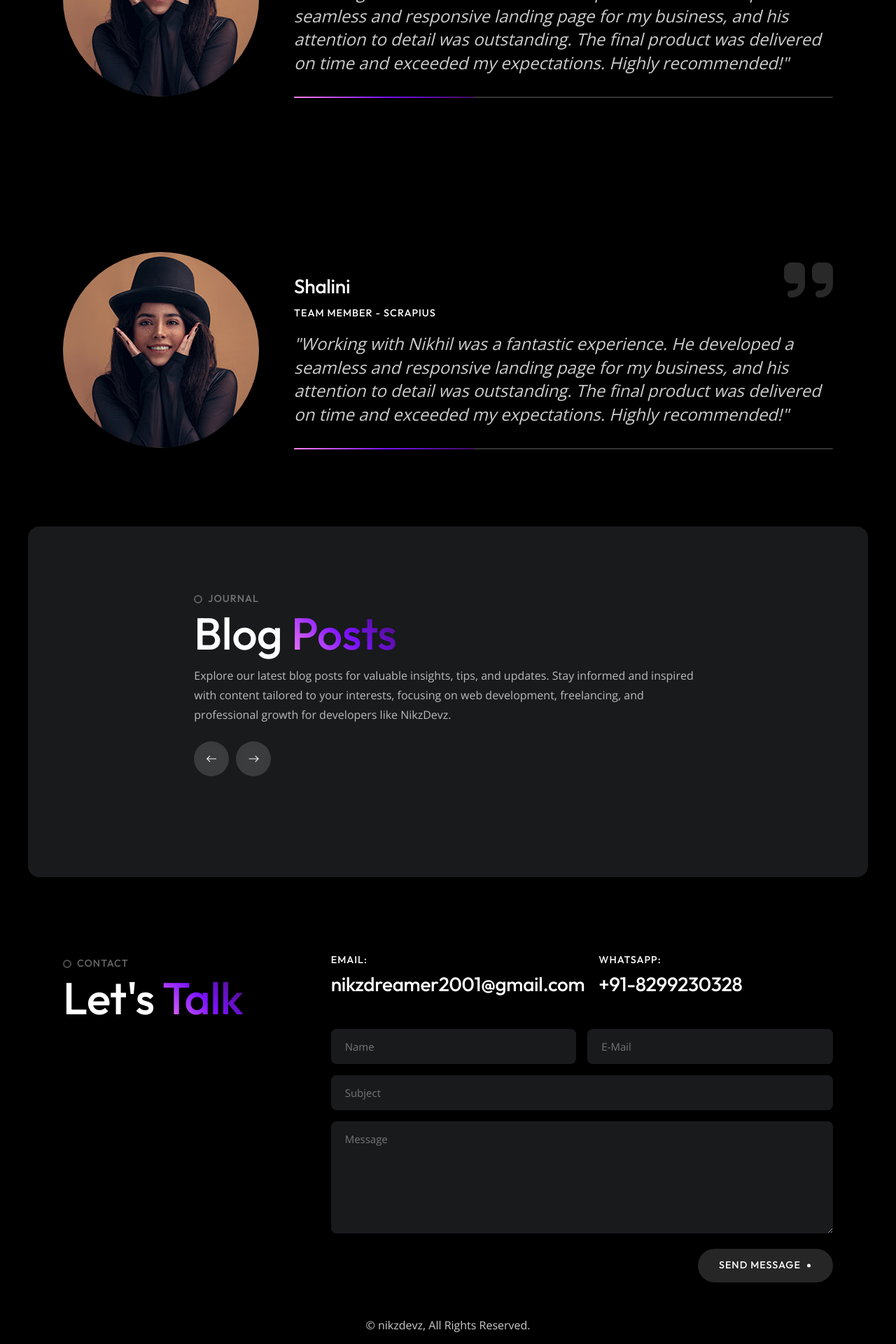
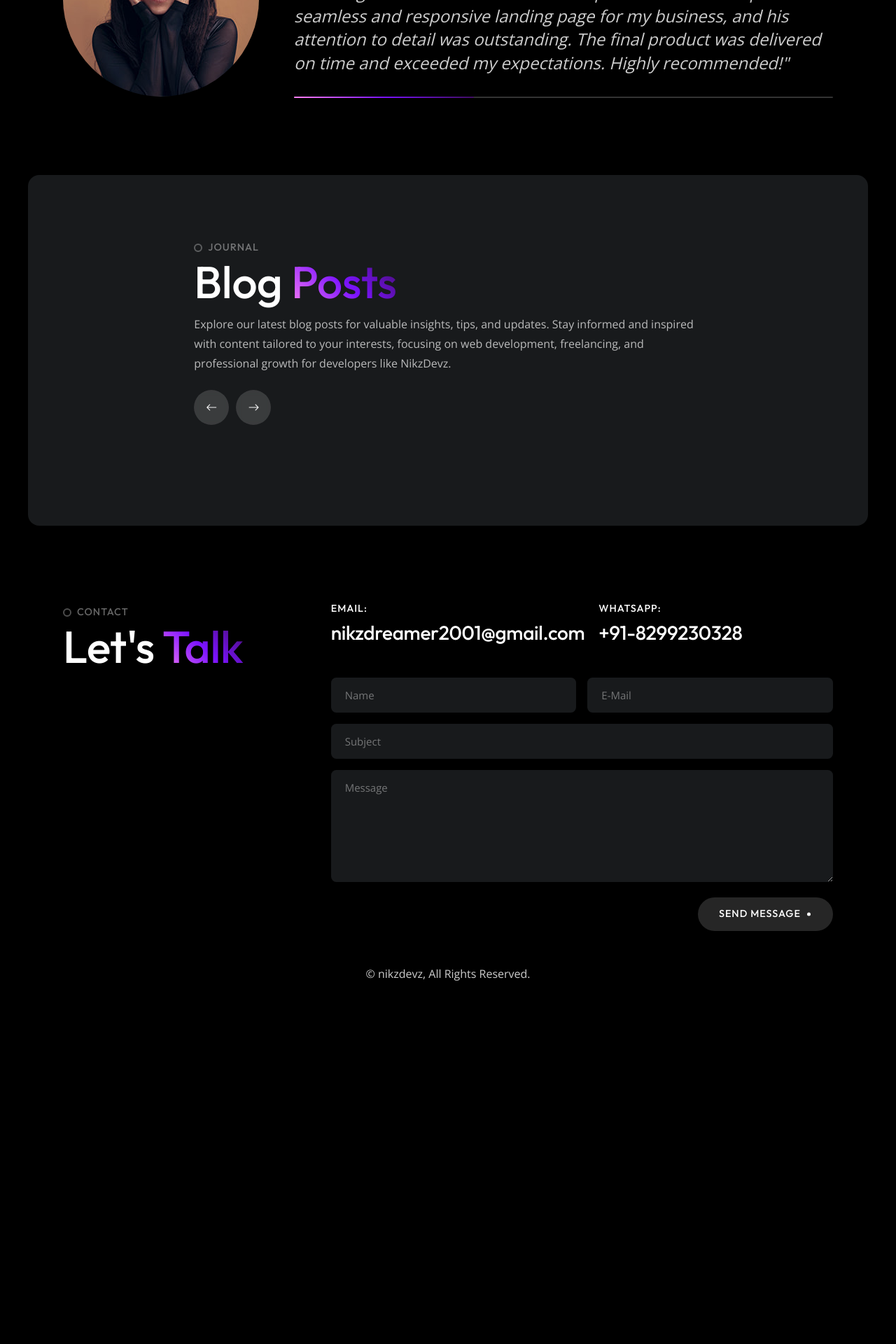
Before and after one commit to nikzdevz/portfolio-nikzdevz, a Flask app: page / in a window 1280 px wide. Shown: the part 2761-4681 px from the top of the page at 70% size. After the commit the page ends 4162 px from the top, so only its background shows below. Run offline with Flask 3, Linux system fonts and the light colour scheme; data that the repository does not hold is empty; some libraries are stand-ins or nearby versions.

Commit message:
Removed double testimonial section and changed title

```diff
--- a/templates/index.html
+++ b/templates/index.html
@@ -8,7 +8,8 @@
         content="Tech enthusiast with in-demand skills, eager to contribute in a challenging environment for organizational growth. Motivated and hardworking, I bring a commitment to excellence and a passion for innovation. Available for freelance projects in full-stack development, web development, backend development, frontend development, and DevOps engineering.">
     <meta name="keywords"
         content="nikzdevz, Nikhil, Nikhil Kumar Gupta, nikz, devz, Hire developer, Freelance developer, Hire full-stack developer, Full-stack freelance developer, Web development services, Backend developer for hire, Frontend developer for hire, DevOps engineer freelance, Programming with C/C++, Java, Python, Problem Solving, Android, Website Development, Git, GitHub, Daduwa Bazar, Gonda, nikzdevz.in, mi.nikzdevz, itz_mr_nikhil, devzstore, nikzdevz official, Tech enthusiast, Software developer for hire, Java developer, Python developer, C/C++ programming expert, Problem-solving developer, Full-stack developer, Android app development, Website development services, Git and GitHub expert, Open-source contributor, DevOps practices, Cloud computing specialist, GCP developer, Programming tutorials, Coding enthusiast, Chandigarh University alumni, Integral University alumni, Daduwa Bazar IT professional, nikzdevz programming solutions, Resume builder developer, Innovative tech solutions, Freelance web developer, Freelance backend developer, Hire freelance frontend developer, Modern web development, Passionate problem solver, Agile development expert, Mobile app developer, Available for freelance projects">
-    <title>Nikhil Kumar Gupta - Tech enthusiast</title>
+        <title>Nikhil Kumar Gupta - Tech Enthusiast & Freelance Web Developer | Hire for Innovation</title>
+
     <!-- Favicon -->
     <link href="/static/png/favicon.png" rel="shortcut icon">
     <!-- CSS -->
@@ -444,80 +445,6 @@
         <!-- end Portfolio section -->
 
         <!-- Testimonial section -->
-        <div id="testimonial" class="section">
-            <div class="container">
-                <div class="swiper testimonial-slider">
-                    <div class="swiper-wrapper">
-                        <!-- Slider item 1 -->
-                        <div class="swiper-slide">
-                            <div class="testimonial-box">
-                                <div class="testimonial-avatar">
-                                    <img src="/static/jpg/testimonial-1.jpg" data-rjs="2"
-                                        alt="Shalini's testimonial about NikzDevz freelance web development services">
-                                </div>
-                                <div class="testimonial-content">
-                                    <div class="mb-3">
-                                        <h3>Shalini</h3>
-                                        <span class="sm-heading text-white">Team Member - Scrapius</span>
-                                    </div>
-                                    <p class="fs-4 fw-normal fst-italic line-height-140">"Working with Nikhil was a
-                                        fantastic experience. He developed a seamless and responsive landing page for my
-                                        business, and his attention to detail was outstanding. The final product was
-                                        delivered on time and exceeded my expectations. Highly recommended!"</p>
-                                </div>
-                            </div>
-                        </div>
-                        <!-- Slider item 2 -->
-                        <div class="swiper-slide">
-                            <div class="testimonial-box">
-                                <div class="testimonial-avatar">
-                                    <img src="/static/jpg/testimonial-2.jpg" data-rjs="2"
-                                        alt="Umar Ali's testimonial on NikzDevz's expertise in CI/CD pipeline setup and deployment">
-                                </div>
-                                <div class="testimonial-content">
-                                    <div class="mb-3">
-                                        <h3>Umar Ali</h3>
-                                        <span class="sm-heading text-white">Friend</span>
-                                    </div>
-                                    <p class="fs-4 fw-normal fst-italic line-height-140">"Nikhil helped me set up a
-                                        CI/CD pipeline and deploy my application on AWS. His expertise and clear
-                                        communication made the entire process smooth and hassle-free. I’m truly
-                                        impressed with his technical skills and professionalism."</p>
-                                </div>
-                            </div>
-                        </div>
-                        <!-- Slider item 3 -->
-                        <div class="swiper-slide">
-                            <div class="testimonial-box">
-                                <div class="testimonial-avatar">
-                                    <img src="/static/jpg/testimonial-3.jpg" data-rjs="2"
-                                        alt="Prince Mishra's testimonial about NikzDevz's secure video streaming player project">
-                                </div>
-                                <div class="testimonial-content">
-                                    <div class="mb-3">
-                                        <h3>Prince Mishra</h3>
-                                        <span class="sm-heading text-white">Client</span>
-                                    </div>
-                                    <p class="fs-4 fw-normal fst-italic line-height-140">"I’m amazed by the secure video
-                                        streaming player Nikhil built for us! The project was completed incredibly fast
-                                        without compromising on quality or security. His expertise and efficiency truly
-                                        exceeded my expectations!"</p>
-                                </div>
-                            </div>
-                        </div>
-                    </div>
-                    <!-- Slider Pagination Progress -->
-                    <div class="swiper-testimonial-pagination"></div>
-                    <!-- end Slider Pagination Progress -->
-                </div>
-            </div><!-- end container -->
-        </div>
-        <!-- end Testimonial section -->
-
-        <!-- end Portfolio section -->
-
-
-        <!-- Testimonial section -->
         <!-- Testimonial Section -->
         <div id="testimonial" class="section">
             <div class="container">
```
Also changed, not shown: 1 other file.
